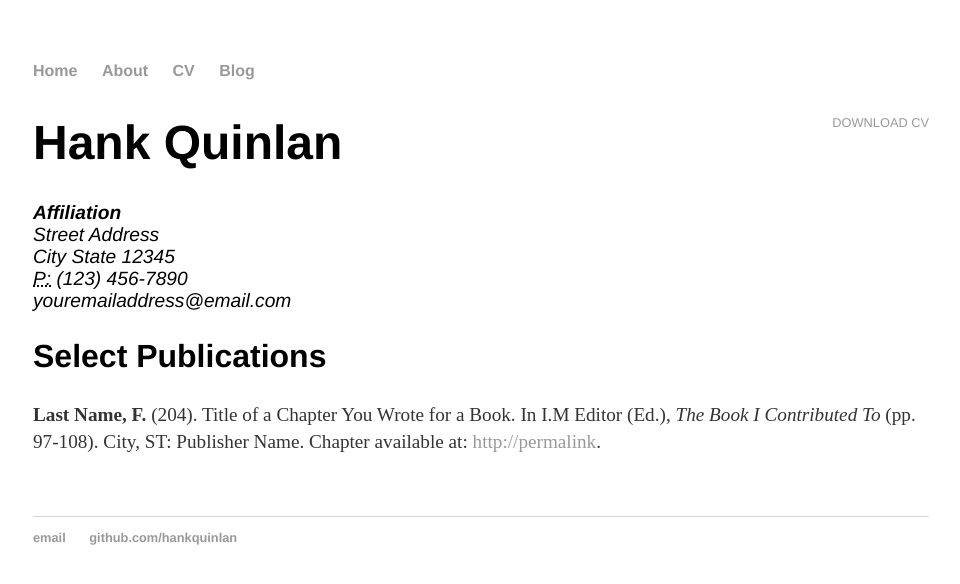
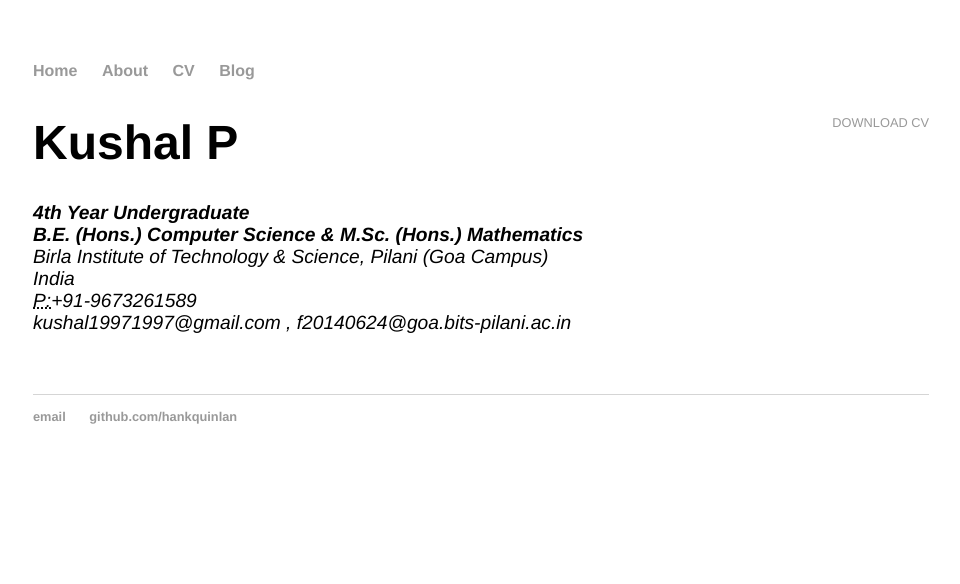
Before and after one commit to KushalP1/KushalP1.github.io, a Jekyll site: the page built from cv/index.html, in a window 1280 px wide. Shown: the top 584 px of the page, without its empty margins (159-1119 px from the left). Built offline with Jekyll 4.4.1, drawn with Linux system fonts in a browser that asks for light colours.

Commit message:
Update index.html

```diff
--- a/cv/index.html
+++ b/cv/index.html
@@ -4,19 +4,18 @@ title: CV of Your Name
 ---
 
 	<div class="cv">
-		<a href="#" class="download" title="Download CV as PDF">Download CV</a>
-					<h1>Hank Quinlan</h1>
+		<a href="/Kushal1.pdf" class="download" title="Download CV as PDF">Download CV</a>
+					<h1>Kushal P</h1>
 					<address>
-					<strong>Affiliation</strong><br>
-					Street Address<br>
-					City State 12345<br>
-					<abbr title="phone">P:</abbr> (123) 456-7890<br>
-					<span class="obfuscate">youremailaddress@email.com</span>
+					<strong>4th Year Undergraduate</strong><br>
+					<strong>B.E. (Hons.) Computer Science & M.Sc. (Hons.) Mathematics</strong><br>
+					Birla Institute of Technology & Science, Pilani (Goa Campus)<br>
+					India<br>
+					<abbr title="phone">P:</abbr>+91-9673261589<br>
+					<span class="obfuscate">kushal19971997@gmail.com , f20140624@goa.bits-pilani.ac.in</span>
 					</address>
 
-					<h2>Select Publications</h2>
 
-					<p><strong>Last Name, F.</strong> (204). Title of a Chapter You Wrote for a Book. In I.M Editor (Ed.), <em>The Book I Contributed To</em> (pp. 97-108). City, ST: Publisher Name. Chapter available at: <a href="#">http://permalink</a>.
 
 
 	</div>
```
